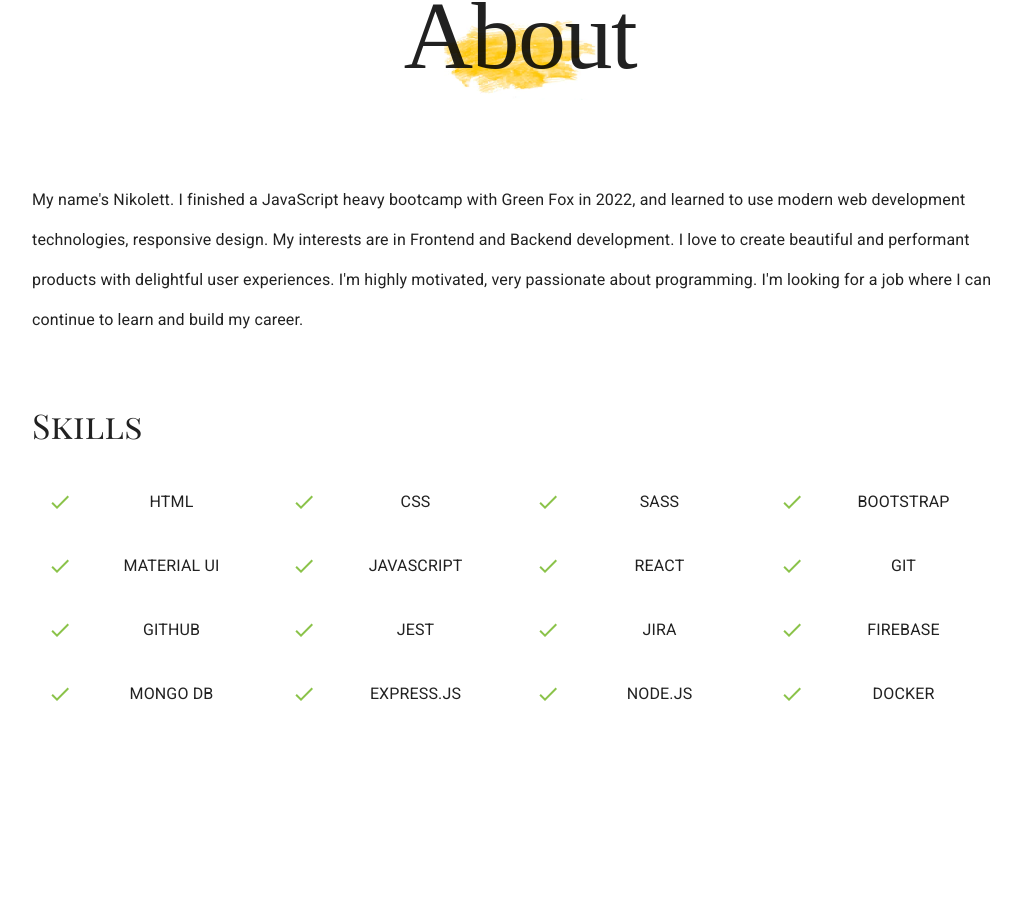
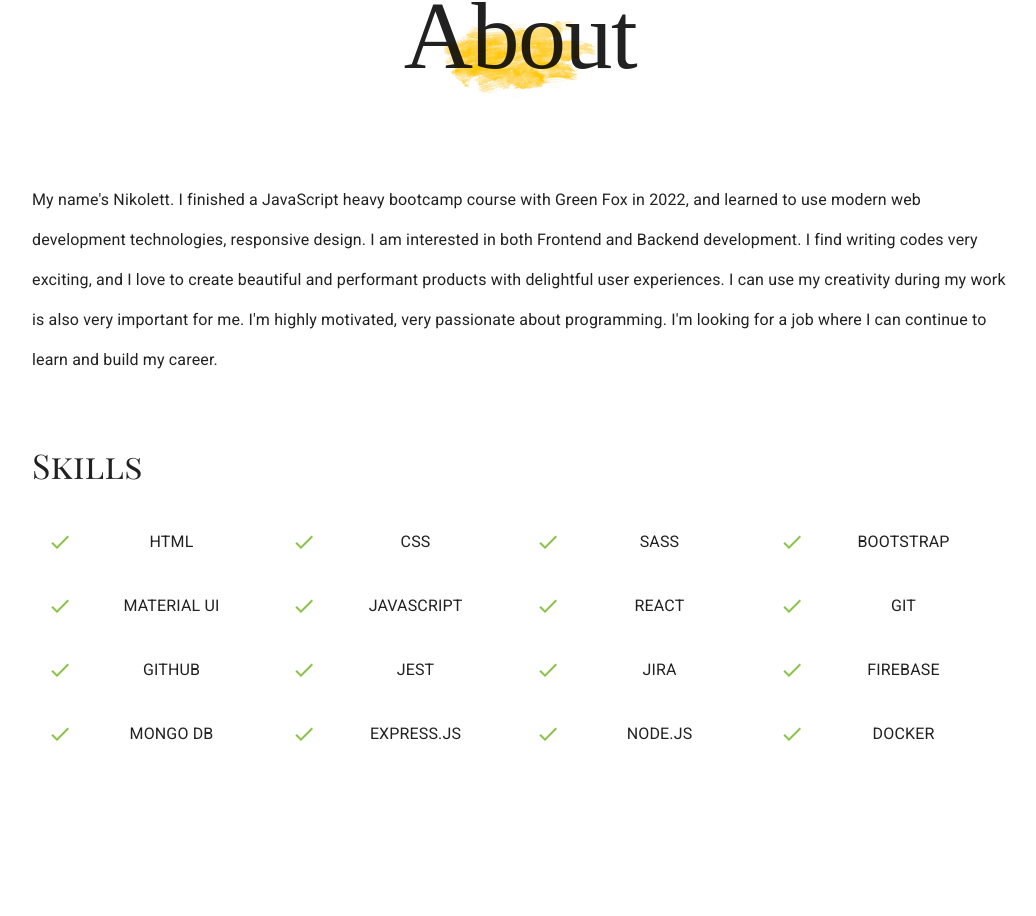
Before and after one commit to Mia2013/budavarinikolett, a React (Create React App) app: page / in a window 1280 px wide. Shown: the part 850-1766 px from the top of the page, without its empty margins (120-1156 px from the left). Built offline with nearby package versions, Linux system fonts and the light colour scheme; a web font is replaced by a local one.

Commit message:
change introduce on about page

```diff
--- a/src/pages/About.js
+++ b/src/pages/About.js
@@ -37,28 +37,18 @@ export default function About() {
       </Grid>
       <Grid item xs={12} data-aos="fade-up">
         <Typography variant="body1" sx={{ lineHeight: "2.5rem", mb: 3 }}>
-          {/* {" "}
-          I finished a JavaScript heavy bootcamp with Green Fox and learned to
-          use modern web development technologies, responsive design. I'm highly motivated, very
-          passionate about programming and seeking a position where I can
-          continue to learn and build my career. */}
-          My name's Nikolett. I finished a JavaScript heavy bootcamp with Green Fox in 2022, and learned to
-          use modern web development technologies, responsive design.  My interests are in
-          Frontend and Backend development. I love to create beautiful and performant
-          products with delightful user experiences. I'm highly motivated, very
-          passionate about programming. I'm looking for a job where I can
-          continue to learn and build my career.
+
+          My name's Nikolett. I finished a JavaScript heavy bootcamp course with Green
+          Fox in 2022, and learned to use modern web development technologies,
+          responsive design. I am interested in both Frontend and Backend
+          development. I find writing codes very exciting, and I love to create
+          beautiful and performant products with delightful user experiences. I
+          can use my creativity during my work is also very important for me.
+          I'm highly motivated, very passionate about programming. I'm looking
+          for a job where I can continue to learn and build my career.
         </Typography>
 
-        <Typography variant="body1" sx={{ lineHeight: "2.5rem" }}>
-          {/* I find writing codes very exciting. I enjoy it when I have a complex
-          problem and I need to figure out a strategy to solve it with logical
-          thinking. I like the sense of accomplishment after finishing a task in
-          time or fixing a bug or just seeing that all of the tests are passing.
-          Programming offers great career opportunities with various paths and
-          continuous learning. Knowing that I am progressing and I can use my
-          creativity during my work is also very important for me. */}
-        </Typography>
+
       </Grid>
 
       <Grid item xs={12}>
```
